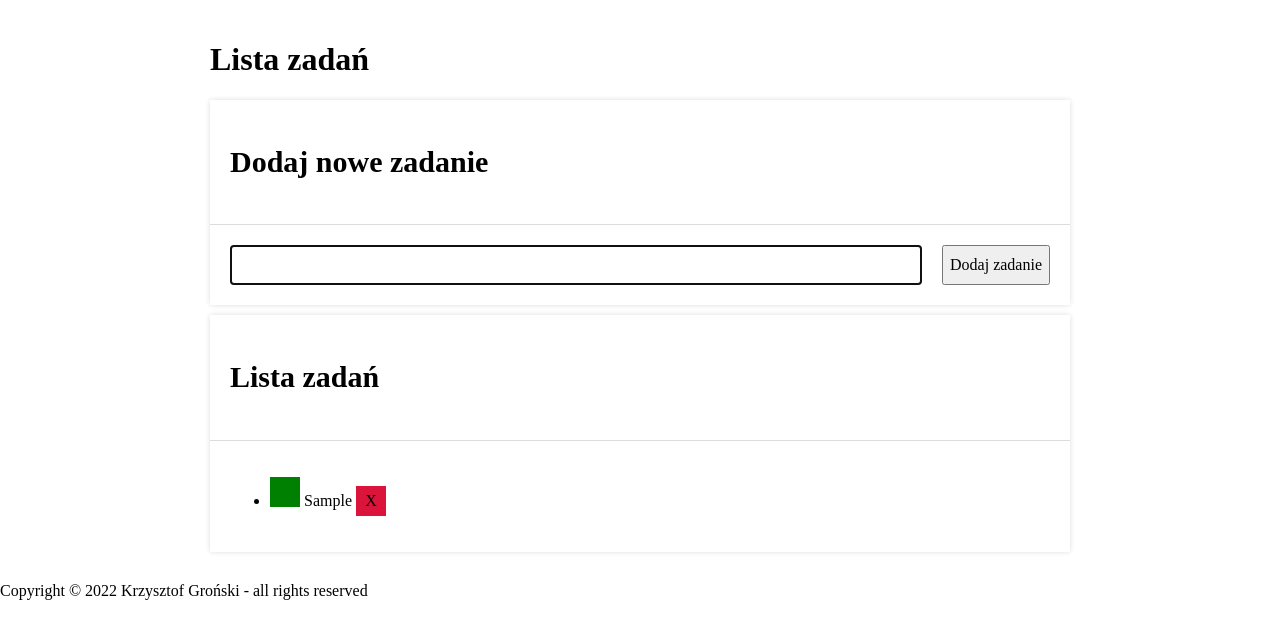
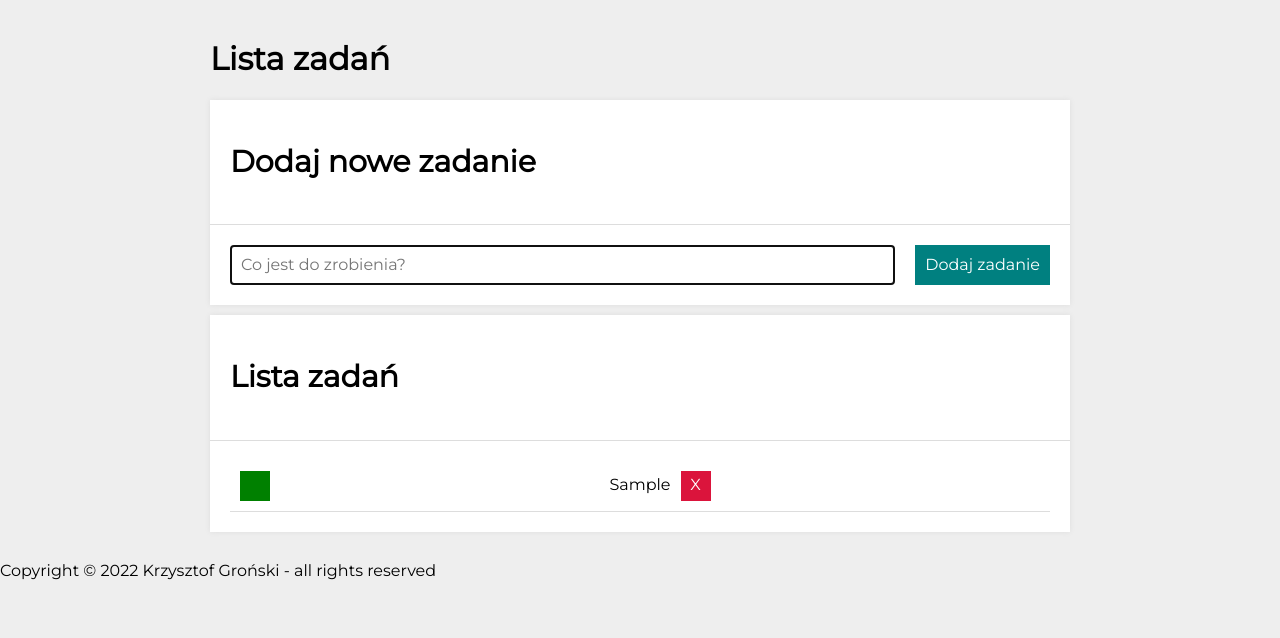
Before and after one commit to krzysztof-gronski/todolist, a plain HTML site: page index.html in a window 1280 px wide. Both pictures are taken after typing "Sample" into the empty fields and a click on the button "Dodaj zadanie". Drawn offline with nearby package versions, Linux system fonts and the light colour scheme.

Commit message:
styled inner elements

```diff
--- a/css/form.css
+++ b/css/form.css
@@ -14,3 +14,21 @@
     padding: 10px;
     border: 1px solid #ddd;
 }
+
+.form__button{
+    padding: 10px;
+    background: hsl(180, 100%, 25%);
+    color: white;
+    border: none;
+}
+
+.form__button:hover{
+    background: hsl(180, 100%, 30%);
+}
+
+.form__button:active{
+    padding: 10px;
+    background: hsl(180, 100%, 35%);
+    color: white;
+    border: none;
+}
--- a/css/style.css
+++ b/css/style.css
@@ -7,3 +7,8 @@ html {
 ::before {
   box-sizing: inherit;
 }
+
+.mainTheme{
+    background-color: #eee;
+    font-family: "Montserrat", sans-serif;
+}
--- a/css/ul.css
+++ b/css/ul.css
@@ -1,9 +1,16 @@
 .ul{
-
+    list-style: none;
+    margin: 0;
+    padding: 0;
 }
 
 .ul__li{
-
+    display: grid;
+    grid-template-columns: 1fr auto 1fr;
+    grid-gap: 10px;
+    align-items: center;
+    padding: 10px;
+    border-bottom: 1px solid #ddd;
 }
 
 .ul__li--done{
@@ -13,8 +20,10 @@
 .ul__button{
     width: 30px;
     height: 30px;
-    border-style: none;
+    border: none;
     background-color: hsl(120, 100%, 25%);
+    color: white;
+    padding: 0px;
 }
 
 .ul__button:hover{
--- a/index.html
+++ b/index.html
@@ -7,12 +7,17 @@
     <meta property="og:image" content="">
     <title>To Do List</title>
     <link rel="icon" href="img/icon.png" />
-    <link rel="stylesheet" href="https://cdnjs.cloudflare.com/ajax/libs/normalize/8.0.1/normalize.min.css" integrity="sha512-NhSC1YmyruXifcj/KFRWoC561YpHpc5Jtzgvbuzx5VozKpWvQ+4nXhPdFgmx8xqexRcpAglTj9sIBWINXa8x5w==" crossorigin="anonymous" referrerpolicy="no-referrer" />
+    <link rel="stylesheet" href="https://cdnjs.cloudflare.com/ajax/libs/normalize/8.0.1/normalize.min.css"
+        integrity="sha512-NhSC1YmyruXifcj/KFRWoC561YpHpc5Jtzgvbuzx5VozKpWvQ+4nXhPdFgmx8xqexRcpAglTj9sIBWINXa8x5w=="
+        crossorigin="anonymous" referrerpolicy="no-referrer" />
     <link rel="stylesheet" href="css/style.css" />
     <link rel="stylesheet" href="css/form.css" />
     <link rel="stylesheet" href="css/ul.css" />
     <link rel="stylesheet" href="css/container.css" />
     <link rel="stylesheet" href="css/section.css" />
+    <link rel="preconnect" href="https://fonts.googleapis.com">
+    <link rel="preconnect" href="https://fonts.gstatic.com" crossorigin>
+    <link href="https://fonts.googleapis.com/css2?family=Montserrat&display=swap" rel="stylesheet">
     <script defer src="js/script.js"> </script>
 </head>
 
@@ -28,8 +33,8 @@
             </header>
             <div class="section__body">
                 <form class="form js-form">
-                <input class="form__input js-newTask">
-                <button>Dodaj zadanie</button>
+                    <input class="form__input js-newTask" placeholder="Co jest do zrobienia?">
+                    <button class="form__button">Dodaj zadanie</button>
                 </form>
             </div>
 
```
Lines whose indentation alone changed are shown as unchanged.
